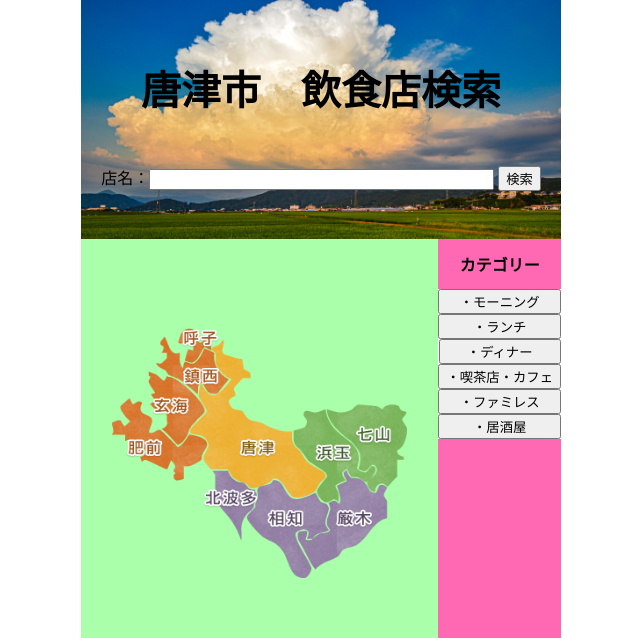
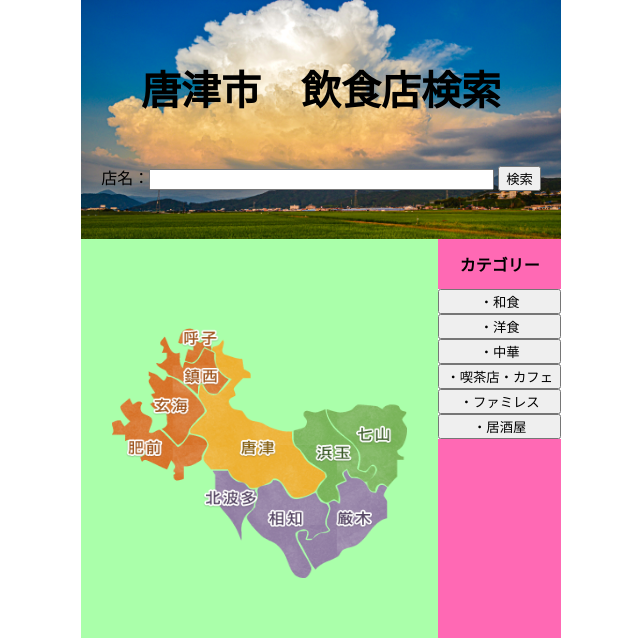
Before and after one commit to touwa0820/Django-Book, a Django app: page / in a window 1280 px wide. Shown: the part 28-666 px from the top of the page, without its empty margins (319-959 px from the left). Run offline with Django 3.2, Linux system fonts and the light colour scheme.

Commit message:
homepage

```diff
--- a/private_diary/diary/templates/index.html
+++ b/private_diary/diary/templates/index.html
@@ -38,17 +38,17 @@
                         <div class="boxBody">
                             <form action="{% url 'diary:table' %}" method="get" name="モーニング">
                                 <button>
-                                ・モーニング
+                                ・和食
                                 </button>
                             </form>
                             <form action="{% url 'diary:table' %}" method="get" name="ランチ">
                                 <button>
-                                ・ランチ
+                                ・洋食
                                 </button>
                             </form>
                             <form action="{% url 'diary:table' %}" method="get" name="ディナー">
                                 <button>
-                                ・ディナー
+                                ・中華
                                 </button>
                             </form>
                             <form action="{% url 'diary:table' %}" method="get" name="喫茶店・カフェ">
```
Also changed, not shown: private_diary/diary/views.py (line endings or trailing spaces).
